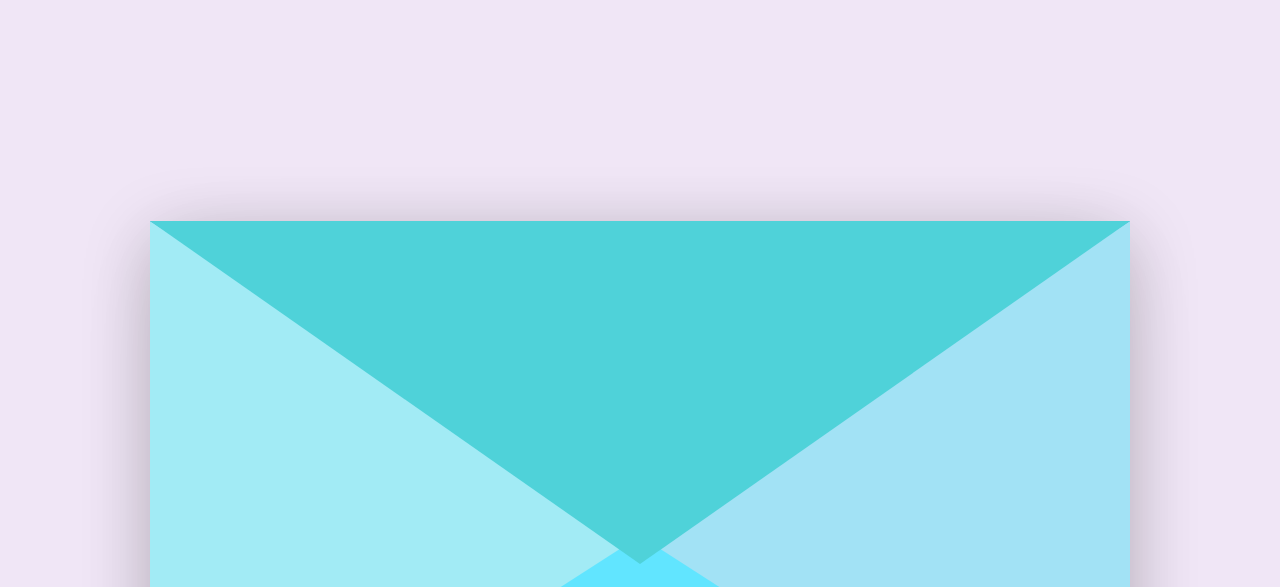
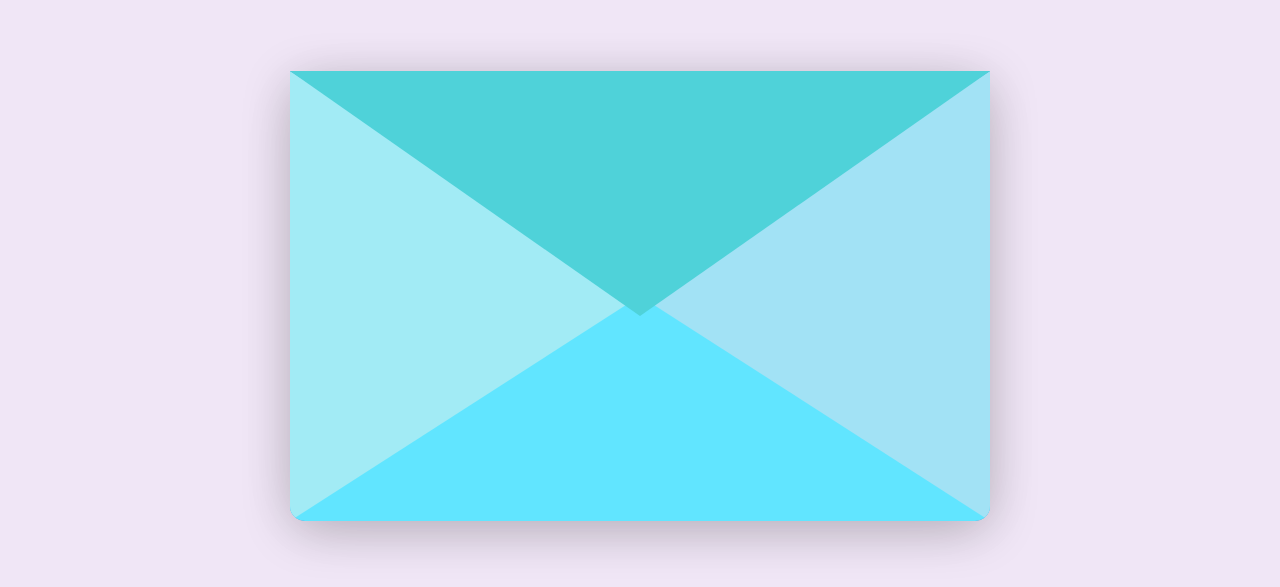
Before and after one commit to Secretivegen/ILoveYouLara, a plain HTML site: page index.html in a window 1280 px wide. Shown: the part 498-1085 px from the top of the page. Drawn offline with nearby package versions, Linux system fonts and the light colour scheme.

Commit message:
Update love letter 2.css

```diff
--- a/love letter 2.css
+++ b/love letter 2.css
@@ -11,7 +11,7 @@
   box-shadow: 0 4px 20px rgba(0, 0, 0, 0.2);
 }
 .scale-wrapper {
-  transform: scale(3.5);   /* 🔼 increase size */
+  transform: scale(2.5);   /* 🔼 increase size */
   transform-origin: top center;
 }
 .front {
```
